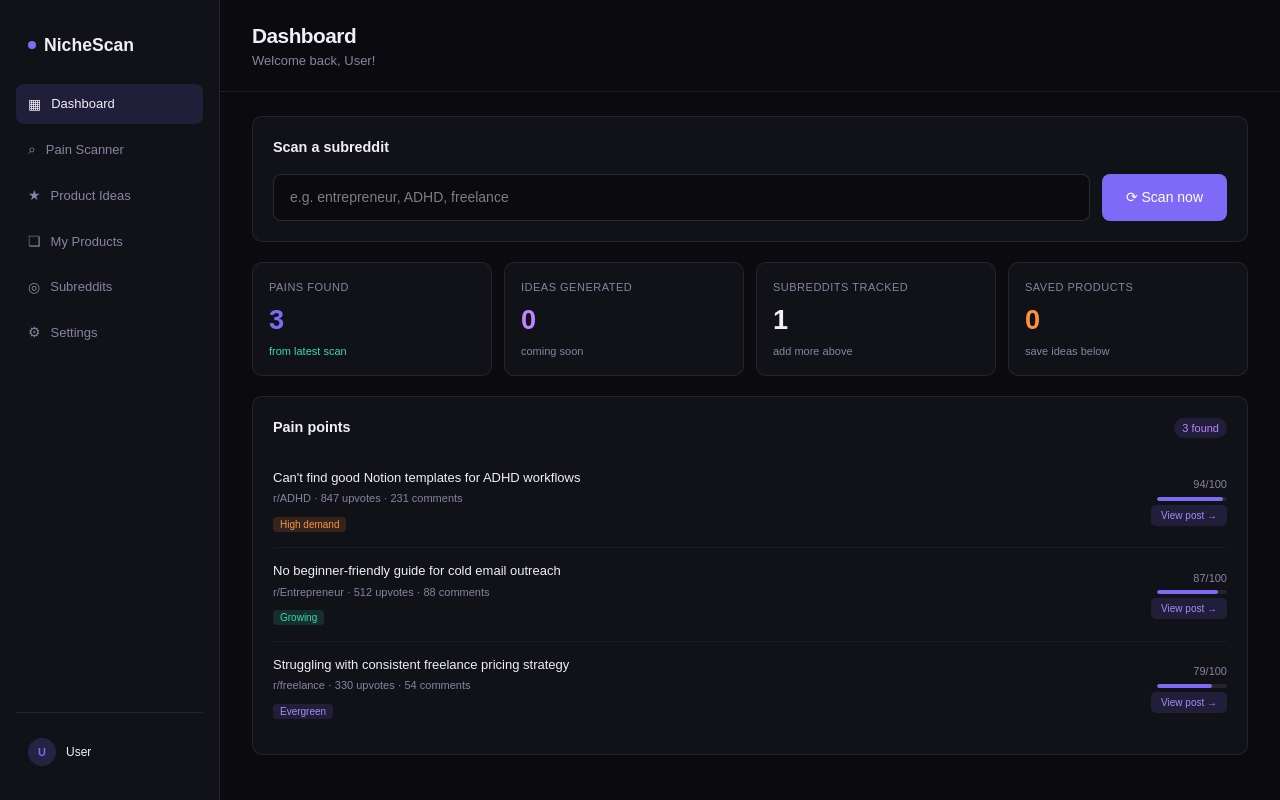
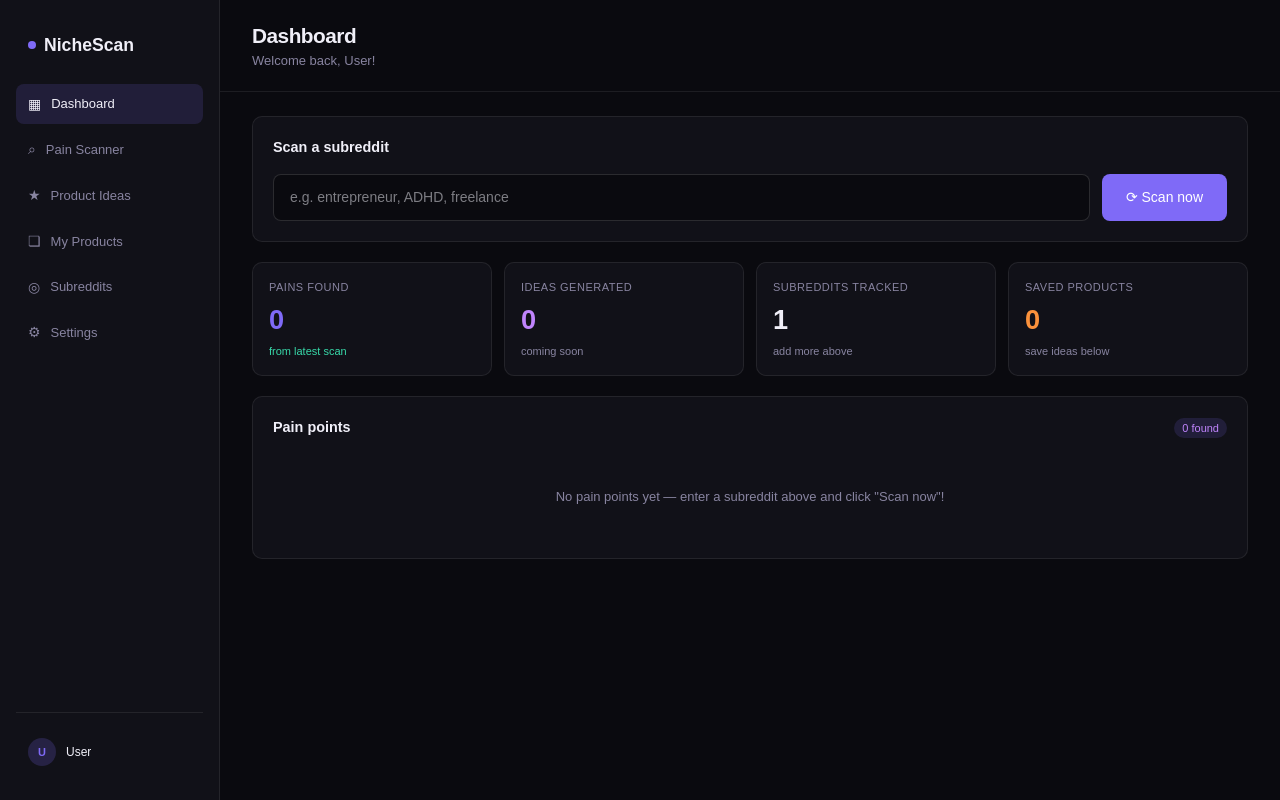
Before and after one commit to n1s4n4/nichescan, a Next.js app: page /dashboard in a window 1280 px wide. Built offline with nearby package versions, Linux system fonts and the light colour scheme.

Commit message:
fix empty pain points and scanner

```diff
--- a/app/api/scan/route.ts
+++ b/app/api/scan/route.ts
@@ -6,17 +6,19 @@ function scorePainPoint(title: string, score: number, numComments: number): numb
     "help", "struggling", "can't", "cannot", "problem", "issue", "frustrated",
     "annoying", "difficult", "hard", "stuck", "confused", "lost", "fail",
     "broken", "wrong", "hate", "tired", "overwhelmed", "need", "how do i",
-    "why is", "anyone else", "no one", "nothing works"
+    "why is", "anyone else", "no one", "nothing works", "advice", "tips",
+    "question", "anyone", "what", "should i", "is it", "does anyone",
+    "looking for", "recommend", "best way", "struggling with"
   ];
 
   const titleLower = title.toLowerCase();
-  let painScore = 0;
+  let painScore = 10;
 
   painWords.forEach(word => {
-    if (titleLower.includes(word)) painScore += 15;
+    if (titleLower.includes(word)) painScore += 10;
   });
 
-  painScore += Math.min(score / 10, 30);
+  painScore += Math.min(score / 20, 20);
   painScore += Math.min(numComments / 5, 20);
   painScore = Math.min(Math.round(painScore), 99);
 
@@ -34,17 +36,22 @@ export async function POST(req: Request) {
 
   try {
     const res = await fetch(
-      `https://www.reddit.com/r/${subreddit}/top.json?limit=25&t=week`,
+      `https://www.reddit.com/r/${subreddit}/hot.json?limit=50`,
       { headers: { "User-Agent": "NicheScan/1.0" } }
     );
 
     const data = await res.json();
+
+    if (!data.data || !data.data.children) {
+      return NextResponse.json({ error: "Subreddit not found" });
+    }
+
     const posts = data.data.children;
 
     const painPoints = posts
       .filter((post: any) => !post.data.stickied)
       .map((post: any) => {
-        const { title, score, num_comments, url, subreddit: sub } = post.data;
+        const { title, score, num_comments, subreddit: sub } = post.data;
         const painScore = scorePainPoint(title, score, num_comments);
         return {
           title,
@@ -56,7 +63,6 @@ export async function POST(req: Request) {
           reddit_url: `https://reddit.com${post.data.permalink}`,
         };
       })
-    .filter((p: any) => p.score > 5)
       .sort((a: any, b: any) => b.score - a.score)
       .slice(0, 10);
 
--- a/app/dashboard/page.tsx
+++ b/app/dashboard/page.tsx
@@ -1,7 +1,6 @@
 /* eslint-disable */
 "use client";
 import { useState, useEffect } from "react";
-import Link from "next/link";
 import { createClient } from "@supabase/supabase-js";
 
 const supabase = createClient(
@@ -24,11 +23,7 @@ export default function Dashboard() {
   const [userEmail, setUserEmail] = useState("");
   const [subreddit, setSubreddit] = useState("");
   const [scanning, setScanning] = useState(false);
-  const [painPoints, setPainPoints] = useState([
-    { title: "Can't find good Notion templates for ADHD workflows", subreddit: "ADHD", upvotes: 847, comments: 231, score: 94, tag: "High demand", tagColor: "#fb923c", tagBg: "rgba(251,146,60,0.15)", reddit_url: "#" },
-    { title: "No beginner-friendly guide for cold email outreach", subreddit: "Entrepreneur", upvotes: 512, comments: 88, score: 87, tag: "Growing", tagColor: "#38d9a9", tagBg: "rgba(56,217,169,0.15)", reddit_url: "#" },
-    { title: "Struggling with consistent freelance pricing strategy", subreddit: "freelance", upvotes: 330, comments: 54, score: 79, tag: "Evergreen", tagColor: "#a78bfa", tagBg: "rgba(127,106,247,0.15)", reddit_url: "#" },
-  ]);
+  const [painPoints, setPainPoints] = useState<any[]>([]);
   const [scanMessage, setScanMessage] = useState("");
 
   useEffect(() => {
@@ -73,7 +68,6 @@ export default function Dashboard() {
   return (
     <div style={{ display: "flex", minHeight: "100vh", background: "#0a0a0f", color: "#f0eff8", fontFamily: "'DM Sans', sans-serif" }}>
 
-      {/* SIDEBAR */}
       <aside style={{ width: 220, background: "#111118", borderRight: "1px solid #ffffff14", padding: "1.5rem 1rem", display: "flex", flexDirection: "column", gap: ".35rem", flexShrink: 0 }}>
         <div style={{ fontFamily: "Syne, sans-serif", fontWeight: 800, fontSize: "1.1rem", padding: ".5rem .75rem", marginBottom: ".75rem", display: "flex", alignItems: "center", gap: 8 }}>
           <span style={{ width: 8, height: 8, borderRadius: "50%", background: "#7f6af7", display: "inline-block" }} />
@@ -104,10 +98,7 @@ export default function Dashboard() {
         </div>
       </aside>
 
-      {/* MAIN */}
       <div style={{ flex: 1, display: "flex", flexDirection: "column", overflow: "auto" }}>
-
-        {/* TOP BAR */}
         <div style={{ padding: "1.25rem 2rem", borderBottom: "1px solid #ffffff14", display: "flex", alignItems: "center", justifyContent: "space-between" }}>
           <div>
             <h1 style={{ fontFamily: "Syne, sans-serif", fontWeight: 800, fontSize: "1.3rem", letterSpacing: -.5, margin: 0 }}>Dashboard</h1>
@@ -117,7 +108,6 @@ export default function Dashboard() {
 
         <div style={{ padding: "1.5rem 2rem", display: "flex", flexDirection: "column", gap: "1.25rem" }}>
 
-          {/* SCANNER INPUT */}
           <div style={{ background: "#111118", border: "1px solid #ffffff14", borderRadius: 10, padding: "1.25rem" }}>
             <div style={{ fontFamily: "Syne, sans-serif", fontWeight: 700, fontSize: ".9rem", marginBottom: "1rem" }}>Scan a subreddit</div>
             <div style={{ display: "flex", gap: ".75rem", flexWrap: "wrap" }}>
@@ -144,7 +134,6 @@ export default function Dashboard() {
             )}
           </div>
 
-          {/* STAT CARDS */}
           <div style={{ display: "grid", gridTemplateColumns: "repeat(4,1fr)", gap: ".75rem" }}>
             {[
               { label: "Pains found", val: painPoints.length.toString(), sub: "from latest scan", subColor: "#38d9a9", valColor: "#7f6af7" },
@@ -160,7 +149,6 @@ export default function Dashboard() {
             ))}
           </div>
 
-          {/* PAIN POINTS */}
           <div style={{ background: "#111118", border: "1px solid #ffffff14", borderRadius: 10, padding: "1.25rem" }}>
             <div style={{ display: "flex", alignItems: "center", justifyContent: "space-between", marginBottom: "1rem" }}>
               <div style={{ fontFamily: "Syne, sans-serif", fontWeight: 700, fontSize: ".9rem" }}>Pain points</div>
@@ -168,7 +156,12 @@ export default function Dashboard() {
                 {painPoints.length} found
               </span>
             </div>
-            {painPoints.map((p, i) => (
+            {painPoints.length === 0 ? (
+              <div style={{ textAlign: "center", padding: "2rem", color: "#8884a0", fontSize: 13 }}>
+                No pain points yet — enter a subreddit above and click "Scan now"!
+              </div>
+            ) : (
+              painPoints.map((p, i) => (
                 <div key={i} style={{
                   borderBottom: i < painPoints.length - 1 ? "1px solid #ffffff0a" : "none",
                   padding: ".8rem 0", display: "flex", alignItems: "center", justifyContent: "space-between", gap: "1rem",
@@ -190,7 +183,8 @@ export default function Dashboard() {
                     }}>View post →</a>
                   </div>
                 </div>
-            ))}
+              ))
+            )}
           </div>
 
         </div>
```
Lines whose indentation alone changed are shown as unchanged.
